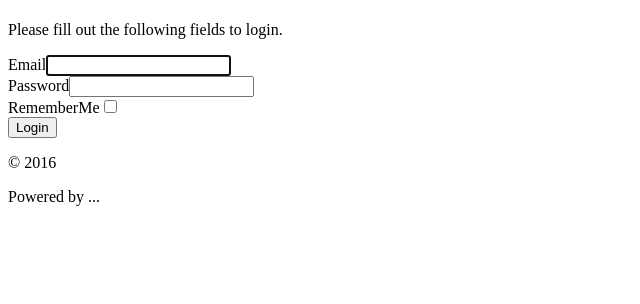
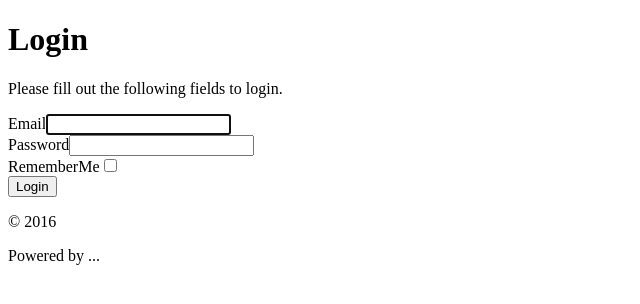
Before and after one commit to leoshtika/eventkit, a Yii app: template backend/views/site/login.php in a window 1280 px wide. Shown: the top 304 px of the page, without its empty margins (0-640 px from the left). Run offline with PHP 8.4 and a stand-in for Yii, Linux system fonts and the light colour scheme; the template is opened without the code that fills it: most values are stand-ins (such as "Sample title", 1, 10 or a date in 2020); form fields are guessed from the names that the template uses; data that the repository does not hold is empty; some libraries are stand-ins or nearby versions.

Commit message:
Fix translate message in backend/site/login view

```diff
--- a/backend/views/site/login.php
+++ b/backend/views/site/login.php
@@ -7,7 +7,7 @@
 use yii\helpers\Html;
 use yii\bootstrap\ActiveForm;
 
-$this->title = Yii::t('app', ['Login']);
+$this->title = Yii::t('app', 'Login');
 $this->params['breadcrumbs'][] = $this->title;
 ?>
 <div class="site-login">
```
